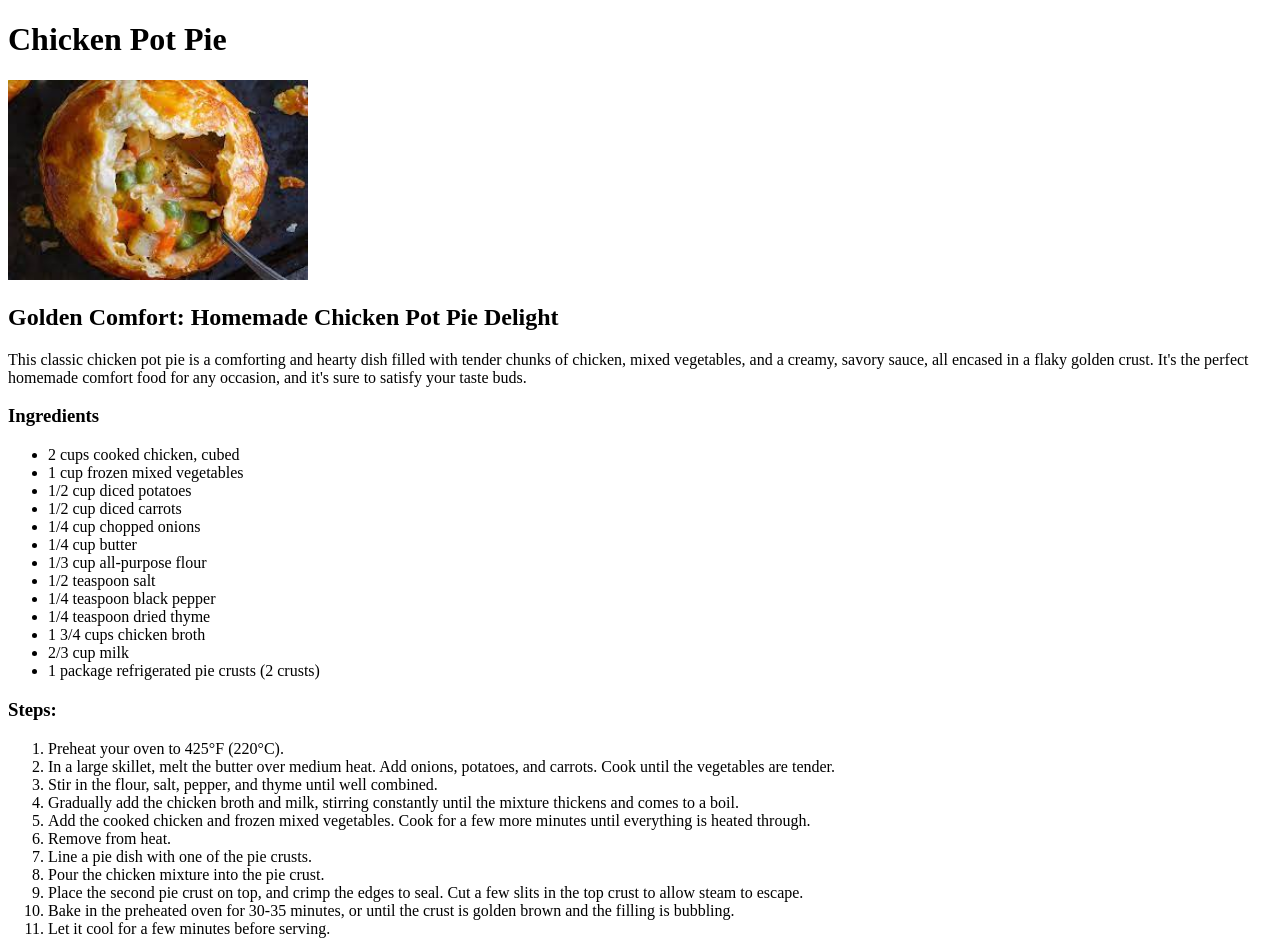
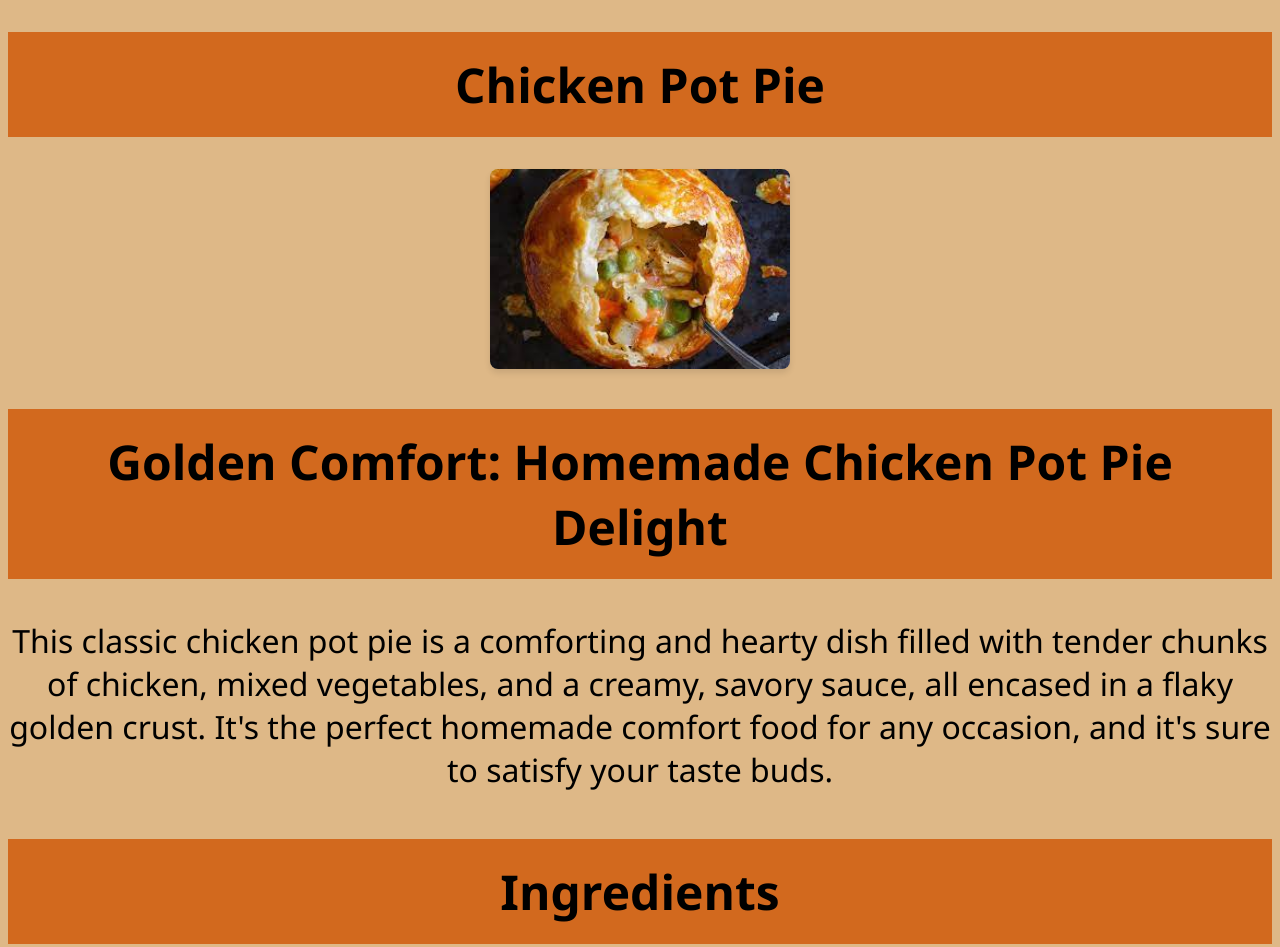
Before and after one commit to oxede/odin-recipes, a plain HTML site: page recipes/chickenpotpie.html in a window 1280 px wide. Shown: the top 947 px of the page. Drawn offline with Linux system fonts and the light colour scheme.

Commit message:
SYNC
Modfied all the html files with CSS within the recipes
directory so it all looks uniform.

```diff
--- a/recipes/chickenpotpie.html
+++ b/recipes/chickenpotpie.html
@@ -4,16 +4,17 @@
   <meta charset="UTF-8">
   <meta name="viewport" content="width=device-width, initial-scale=1.0">
   <title>Chicken Pot Pie</title>
+  <link rel="stylesheet" href="styles.css">
 </head>
 <body>
-  <h1>Chicken Pot Pie</h1>
-   <img src="../images/cpp.jpeg" alt="Chicken Pot Pie" width="300" height="200">
-    <h2>Golden Comfort: Homemade Chicken Pot Pie Delight</h2>
-     <p>
+  <h1 class="header">Chicken Pot Pie</h1>
+   <img class="image" src="../images/cpp.jpeg" alt="Chicken Pot Pie" width="300" height="200">
+    <h2 class="header">Golden Comfort: Homemade Chicken Pot Pie Delight</h2>
+     <p class="intro">
       This classic chicken pot pie is a comforting and hearty dish filled with tender chunks of chicken, mixed vegetables, and a creamy, savory sauce, all encased in a flaky golden crust. It's the perfect homemade comfort food for any occasion, and it's sure to satisfy your taste buds.
      </p>
-      <h3>Ingredients</h3>
-        <ul>
+      <h3 class="header">Ingredients</h3>
+        <ul class="list">
           <li>2 cups cooked chicken, cubed</li>
           <li>1 cup frozen mixed vegetables</li>
           <li>1/2 cup diced potatoes</li>
@@ -28,8 +29,8 @@
           <li>2/3 cup milk</li>
           <li>1 package refrigerated pie crusts (2 crusts)</li>
         </ul>
-        <h3>Steps:</h3>
-        <ol>
+        <h3 class="header">Steps:</h3>
+        <ol class="list">
             <li>Preheat your oven to 425°F (220°C).</li>
             <li>In a large skillet, melt the butter over medium heat. Add onions, potatoes, and carrots. Cook until the vegetables are tender.</li>
             <li>Stir in the flour, salt, pepper, and thyme until well combined.</li>
--- /dev/null
+++ b/recipes/styles.css
@@ -0,0 +1,35 @@
+
+.header {
+  font-size: 3rem;
+  font-weight: bold;
+  background-color: chocolate;
+  padding: 20px;
+}
+
+.image {
+  display: block;
+    margin: 0 auto;
+    max-width: 100%;
+    height: auto;
+    border-radius: 8px;
+    overflow: hidden;
+    box-shadow: 0 4px 6px rgba(0, 0, 0, 0.1);
+}
+
+
+.intro {
+  font-size: 2rem;
+}
+
+.list {
+  text-align: left;
+  font-size: 1.6rem;
+  text-decoration: underline;
+}
+
+
+body, h1, h2 {
+  font-family: 'Segoe UI', Tahoma, Geneva, Verdana, sans-serif;
+  background-color: burlywood;
+  text-align: center;
+}
```
Also changed, not shown: recipes/croquemadame.html (+9 -8 lines), recipes/pestorice.html (+9 -8 lines), recipes/pumpernickelbagels.html (+9 -8 lines).
